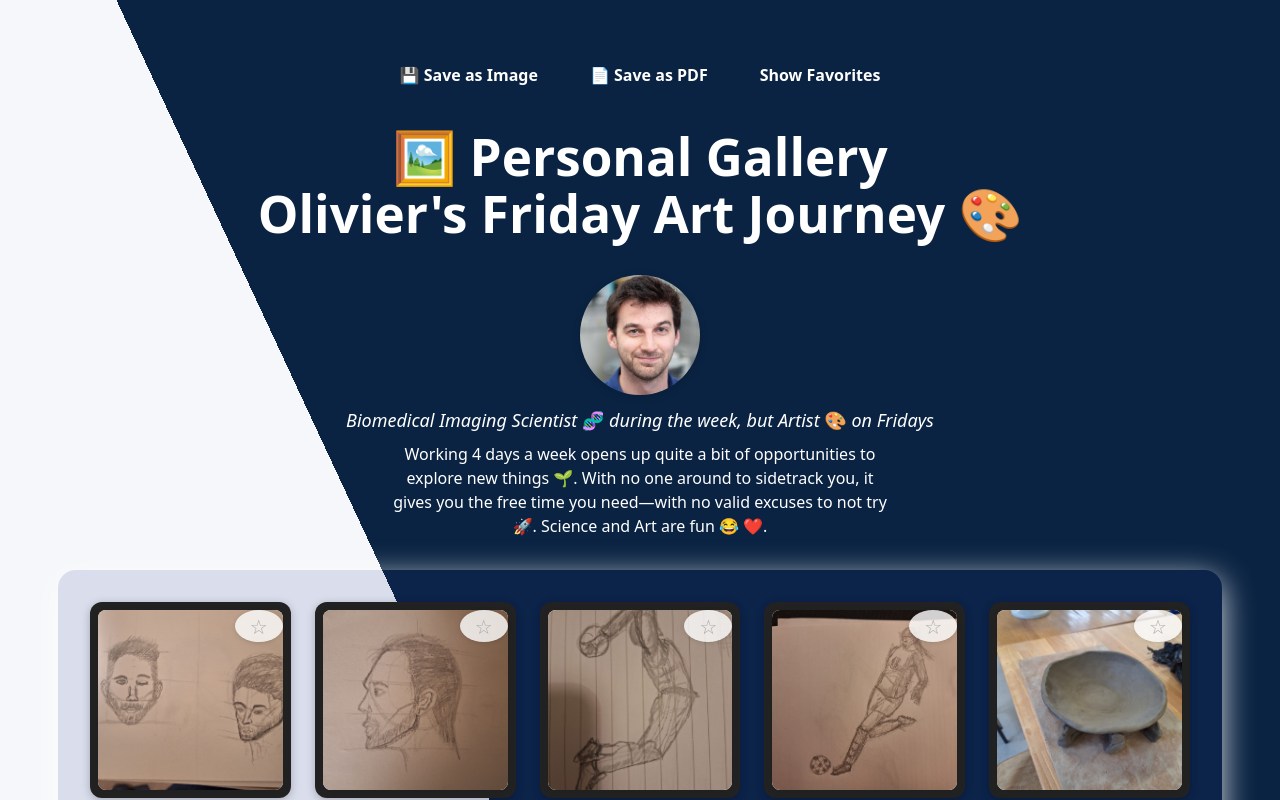
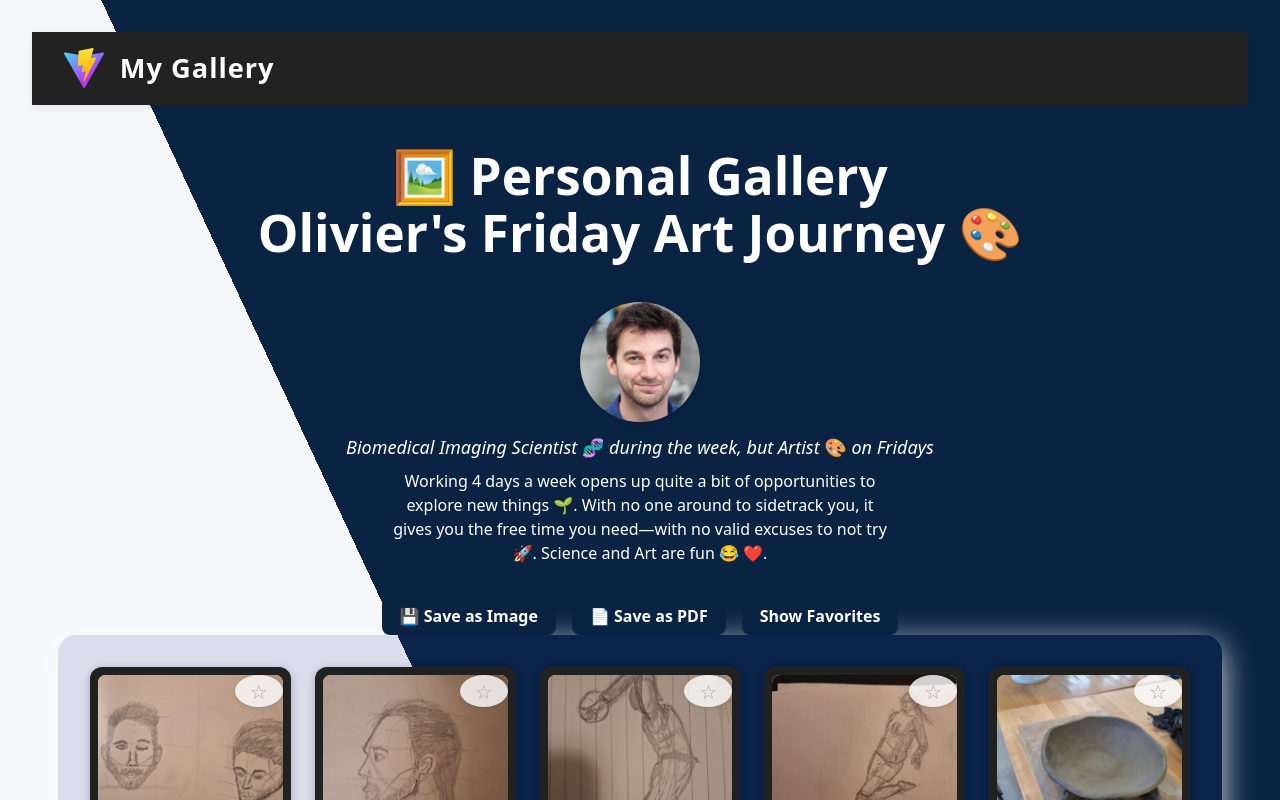
Before and after one commit to olivier-jaubert/VibeCoding1, a React (Vite) app: page / in a window 1280 px wide. Shown: the top 800 px of the page. Built offline with nearby package versions, Linux system fonts and the light colour scheme.

Commit message:
5. Create a standalone Header component for branding/navigation

```diff
--- a/src/App.jsx
+++ b/src/App.jsx
@@ -1,10 +1,16 @@
+
 import './App.css';
 import Gallery from './Gallery';
 import './Gallery.css';
+import Header from './Header';
+import ProfileIntro from './ProfileIntro';
+
 
 function App() {
   return (
     <>
+      <Header />
+      <ProfileIntro />
       <Gallery />
     </>
   );
--- a/src/Gallery.jsx
+++ b/src/Gallery.jsx
@@ -167,41 +167,7 @@ const Gallery = () => {
         </button>
       </div>
       <div id="gallery-root">
-        <h1 style={{ textAlign: 'center' }}>
-          🖼️ Personal Gallery
-          <br />
-          Olivier's Friday Art Journey 🎨
-        </h1>
-        <div
-          className="profile-section"
-          style={{
-            display: 'flex',
-            alignItems: 'center',
-            flexDirection: 'column',
-            marginBottom: 32,
-          }}
-        >
-          <img
-            src={new URL('./assets/annex/Picture_OJ.jpg', import.meta.url).href}
-            alt="Olivier Jaubert"
-            style={{
-              width: 120,
-              height: 120,
-              borderRadius: '50%',
-              objectFit: 'cover',
-              marginBottom: 12,
-              boxShadow: '0 2px 8px rgba(0,0,0,0.15)',
-            }}
-          />
-          <div style={{ fontStyle: 'italic', fontSize: 18, marginBottom: 8 }}>
-            Biomedical Imaging Scientist 🧬 during the week, but Artist 🎨 on Fridays
-          </div>
-          <blockquote style={{ maxWidth: 500, textAlign: 'center', fontSize: 16, margin: 0 }}>
-            Working 4 days a week opens up quite a bit of opportunities to explore new things 🌱.
-            With no one around to sidetrack you, it gives you the free time you need—with no valid
-            excuses to not try 🚀. Science and Art are fun 😂 ❤️.
-          </blockquote>
-        </div>
+        {/* Header and profile intro moved to Header and ProfileIntro components */}
 
         <div className="gallery-container">
           {displayedImages.map((src, idx) => (
--- /dev/null
+++ b/src/Header.css
@@ -0,0 +1,25 @@
+.header {
+  display: flex;
+  align-items: center;
+  justify-content: space-between;
+  padding: 1rem 2rem;
+  background: #222;
+  color: #fff;
+  box-shadow: 0 2px 8px rgba(0,0,0,0.07);
+}
+
+.header__branding {
+  display: flex;
+  align-items: center;
+}
+
+.header__logo {
+  height: 2.5rem;
+  margin-right: 1rem;
+}
+
+.header__title {
+  font-size: 1.7rem;
+  font-weight: 700;
+  letter-spacing: 1px;
+}
--- /dev/null
+++ b/src/Header.jsx
@@ -0,0 +1,18 @@
+import React from "react";
+import "./Header.css";
+
+const Header = () => {
+  return (
+    <header className="header">
+      <div className="header__branding">
+        <img src="/vite.svg" alt="My Gallery Logo" className="header__logo" />
+        <span className="header__title">My Gallery</span>
+      </div>
+      <nav className="header__nav">
+        {/* Add navigation links here if needed */}
+      </nav>
+    </header>
+  );
+};
+
+export default Header;
--- /dev/null
+++ b/src/ProfileIntro.jsx
@@ -0,0 +1,38 @@
+import React from "react";
+
+const ProfileIntro = () => (
+  <section className="profile-section" style={{
+    display: 'flex',
+    alignItems: 'center',
+    flexDirection: 'column',
+    marginBottom: 32,
+  }}>
+    <h1 style={{ textAlign: 'center' }}>
+      🖼️ Personal Gallery
+      <br />
+      Olivier's Friday Art Journey 🎨
+    </h1>
+    <img
+      src={new URL('./assets/annex/Picture_OJ.jpg', import.meta.url).href}
+      alt="Olivier Jaubert"
+      style={{
+        width: 120,
+        height: 120,
+        borderRadius: '50%',
+        objectFit: 'cover',
+        marginBottom: 12,
+        boxShadow: '0 2px 8px rgba(0,0,0,0.15)',
+      }}
+    />
+    <div style={{ fontStyle: 'italic', fontSize: 18, marginBottom: 8 }}>
+      Biomedical Imaging Scientist 🧬 during the week, but Artist 🎨 on Fridays
+    </div>
+    <blockquote style={{ maxWidth: 500, textAlign: 'center', fontSize: 16, margin: 0 }}>
+      Working 4 days a week opens up quite a bit of opportunities to explore new things 🌱.
+      With no one around to sidetrack you, it gives you the free time you need—with no valid
+      excuses to not try 🚀. Science and Art are fun 😂 ❤️.
+    </blockquote>
+  </section>
+);
+
+export default ProfileIntro;
```
